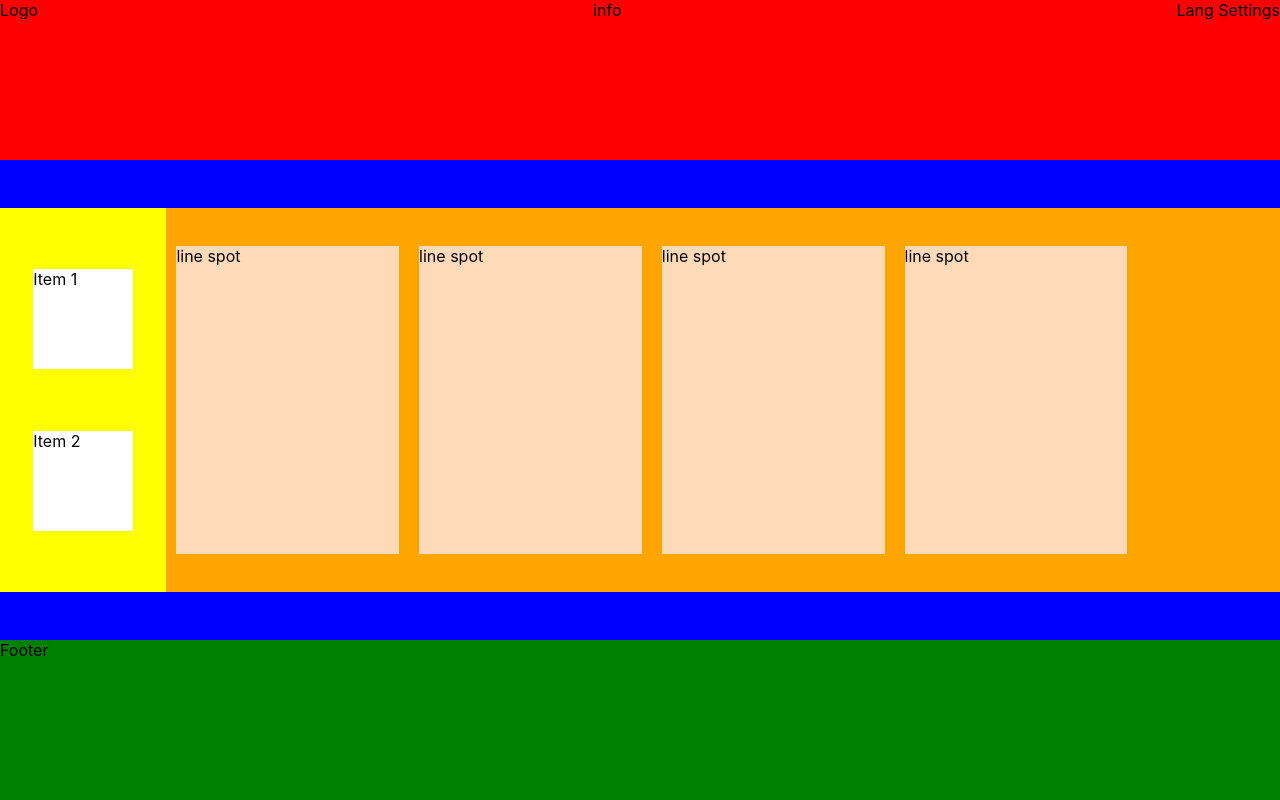
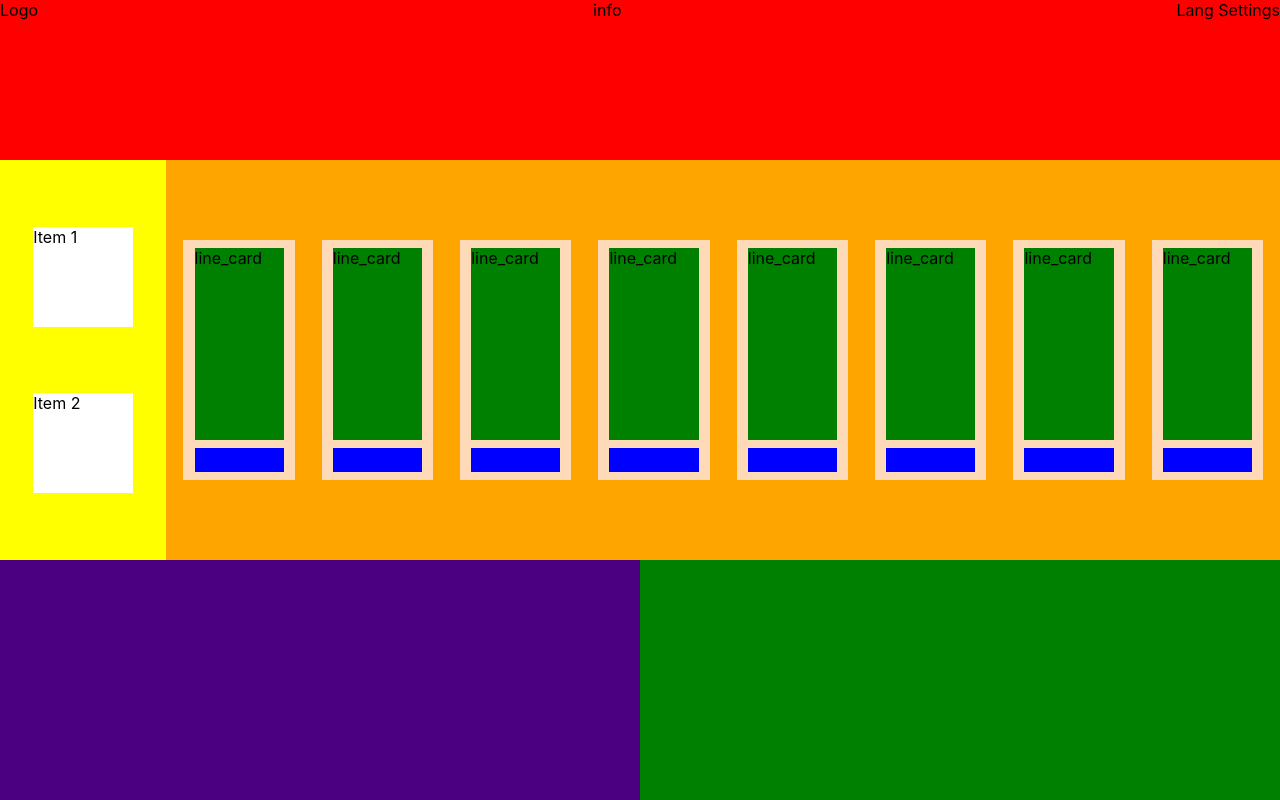
Before and after one commit to michalakweb/that-my-spot, a React (Create React App) app: page / in a window 1280 px wide. Built offline with nearby package versions, Linux system fonts and the light colour scheme.

Commit message:
added line container

```diff
--- a/src/App.css
+++ b/src/App.css
@@ -17,12 +17,12 @@
   display: flex;
   flex-grow: 1;
   flex-direction: row;
-  align-items: center;
+  align-items: flex-start;
 }
 
 #footer {
   background-color: green;
-  height: 20%;
+  height: 30%;
 }
 
 #item_container {
@@ -31,7 +31,7 @@
   background-color: yellow;
   justify-content: space-evenly;
   align-items: center;
-  height: 80%;
+  height: 100%;
   width: 13%;
 }
 
@@ -43,17 +43,44 @@
 
 #line_container {
   background-color: orange;
-  height: 80%;
+  height: 100%;
   width: 87%;
   display: flex;
   flex-direction: row;
   align-items: center;
+  justify-content: space-evenly;
 }
 
 .line_spot {
   margin: 0 10px 0 10px;
   display: flex;
+  flex-direction: column;
+  height: 60%;
+  width: 10%;
+  background-color: peachpuff;
+  align-items: center;
+  justify-content: space-evenly;
+}
+
+.line_spot_div {
+  display: flex;
+  background-color: blue;
+  width: 80%;
+  height: 10%;
+}
+
+.line_card {
+  display: flex;
+  width: 80%;
   height: 80%;
-  width: 20%;
-  background-color: peachpuff;
+  background-color: green;
 }
+
+.card_container {
+  display: flex;
+  width: 50%;
+  height: 100%;
+  background-color: indigo;
+}
+
+/* zrobic card container i 4 karty */
--- a/src/App.js
+++ b/src/App.js
@@ -17,14 +17,44 @@ function App() {
         </div>
 
         <div id="line_container">
-          <div className="line_spot">line spot</div>
-          <div className="line_spot">line spot</div>
-          <div className="line_spot">line spot</div>
-          <div className="line_spot">line spot</div>
+          <div className="line_spot">
+            <div className="line_card">line_card</div>
+            <div className="line_spot_div"></div>
+          </div>
+          <div className="line_spot">
+            <div className="line_card">line_card</div>
+            <div className="line_spot_div"></div>
+          </div>
+          <div className="line_spot">
+            <div className="line_card">line_card</div>
+            <div className="line_spot_div"></div>
+          </div>
+          <div className="line_spot">
+            <div className="line_card">line_card</div>
+            <div className="line_spot_div"></div>
+          </div>
+          <div className="line_spot">
+            <div className="line_card">line_card</div>
+            <div className="line_spot_div"></div>
+          </div>
+          <div className="line_spot">
+            <div className="line_card">line_card</div>
+            <div className="line_spot_div"></div>
+          </div>
+          <div className="line_spot">
+            <div className="line_card">line_card</div>
+            <div className="line_spot_div"></div>
+          </div>
+          <div className="line_spot">
+            <div className="line_card">line_card</div>
+            <div className="line_spot_div"></div>
+          </div>
         </div>
       </div>
 
-      <div id="footer">Footer</div>
+      <div id="footer">
+        <div className="card_container"></div>
+      </div>
     </div>
   );
 }
```
